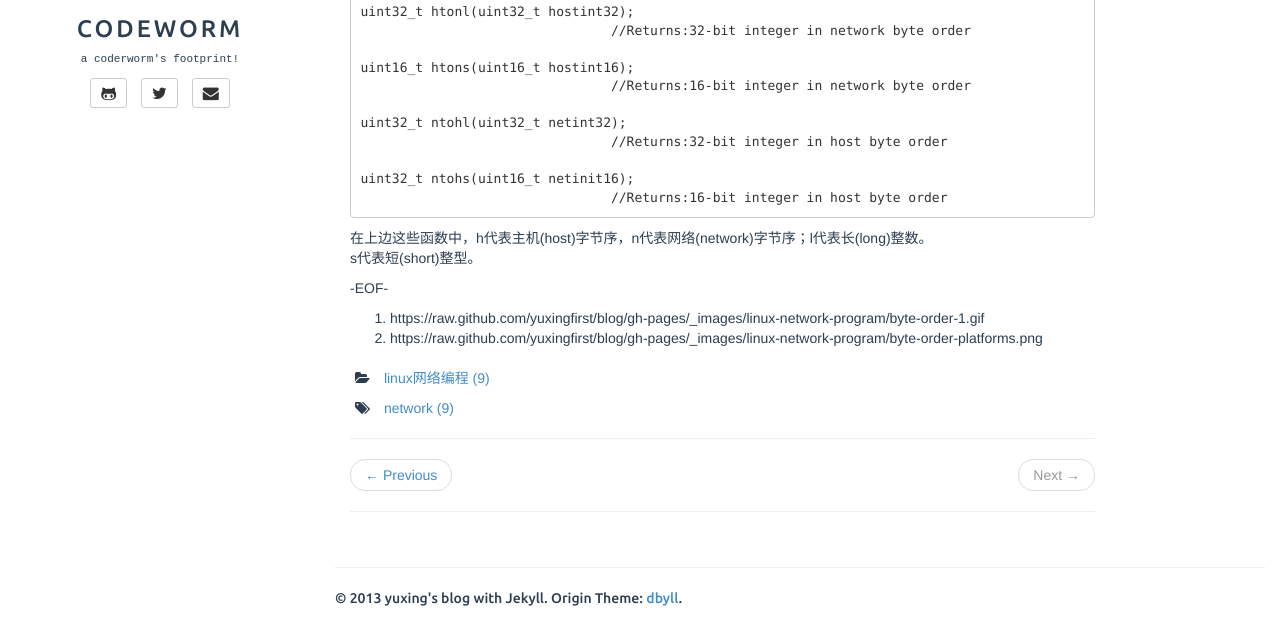
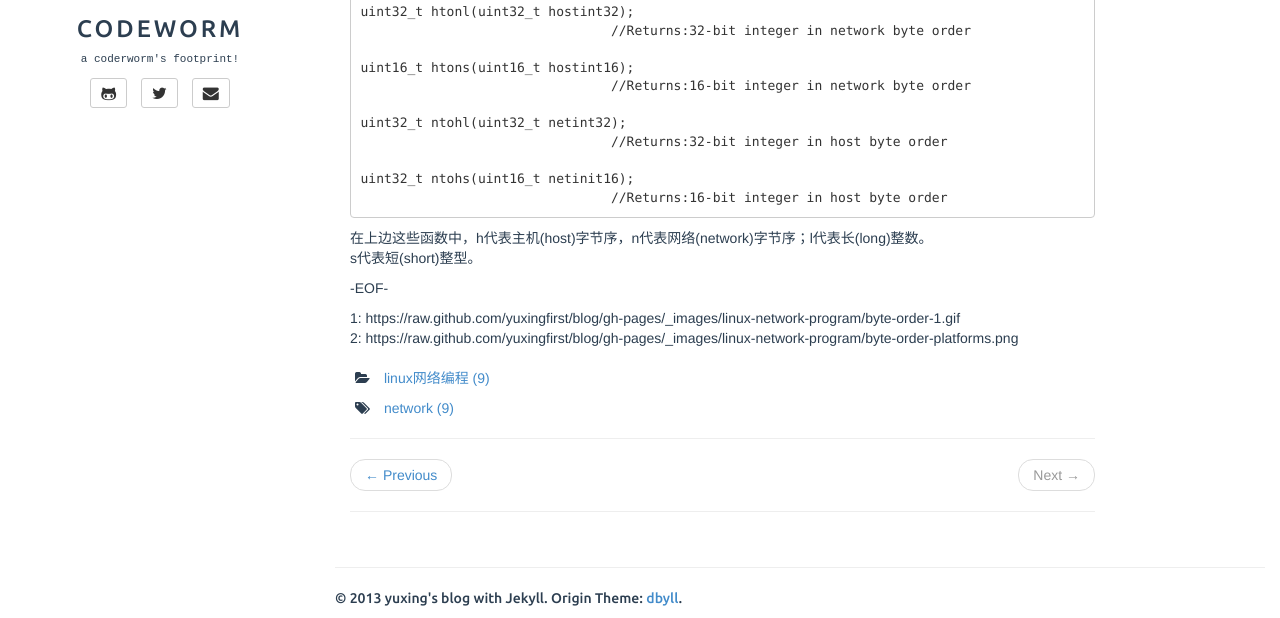
Before and after one commit to yuxingfirst/blog, a Jekyll site: the page built from _posts/linux-network-program/2013-12-09-byte-order.md, in a window 1280 px wide and 900 px high, scrolled down 676 px, cut to the strip 282-900 px from the top of the window. Built offline with Jekyll 4.4.1, drawn with Linux system fonts in a browser that asks for light colours; some of the changed lines change nothing that is shown.

Commit message:
byte order post

```diff
--- a/_posts/linux-network-program/2013-12-09-byte-order.md
+++ b/_posts/linux-network-program/2013-12-09-byte-order.md
@@ -70,5 +70,5 @@ s代表短(short)整型。
 
 -EOF-
 
-1. https://raw.github.com/yuxingfirst/blog/gh-pages/_images/linux-network-program/byte-order-1.gif
-2. https://raw.github.com/yuxingfirst/blog/gh-pages/_images/linux-network-program/byte-order-platforms.png
+1: https://raw.github.com/yuxingfirst/blog/gh-pages/_images/linux-network-program/byte-order-1.gif
+2: https://raw.github.com/yuxingfirst/blog/gh-pages/_images/linux-network-program/byte-order-platforms.png
```
